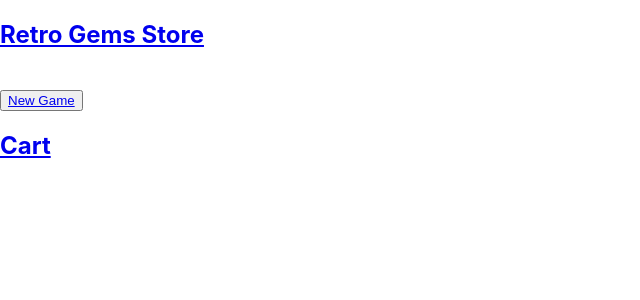
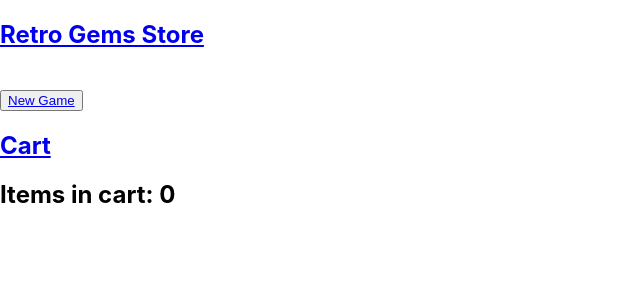
Before and after one commit to floweraviles/pern-final-project-template, a React (Create React App) app in the folder front-end/: page /cart in a window 1280 px wide. Shown: the top 300 px of the page, without its empty margins (0-640 px from the left). Built offline with nearby package versions, Linux system fonts and the light colour scheme.

Commit message:
add delete button to cart component

```diff
--- a/front-end/src/App.js
+++ b/front-end/src/App.js
@@ -18,6 +18,11 @@ function App() {
       ...prevShoppingCart,
       newShoppingCartItem,
     ]);
+  };
+
+  const deleteShoppingCartItem = (id) => {
+    const filteredArray = shoppingCart.filter((item) => item.id !== id);
+    setShoppingCart(filteredArray);
   };
 
   console.log(shoppingCart);
@@ -43,7 +48,7 @@ function App() {
               <Edit />
             </Route>
             <Route exact path="/cart">
-              <Cart shoppingCart={shoppingCart} />
+              <Cart shoppingCart={shoppingCart} deleteShoppingCartItem={deleteShoppingCartItem}/>
             </Route>
             <Route path="*">
               <FourOFour />
--- a/front-end/src/Components/Cart.js
+++ b/front-end/src/Components/Cart.js
@@ -1,4 +1,4 @@
-const Cart = ({ shoppingCart }) => {
+const Cart = ({ shoppingCart, deleteShoppingCartItem }) => {
   return (
     <section>
       <ul>
@@ -6,10 +6,13 @@ const Cart = ({ shoppingCart }) => {
           return (<li key={item.id}>
               <img src={item.box_image} alt="video_game_img"/>
               <h1>Name:{item.name}</h1>
-              <h2>Price: {item.price}</h2>
+              <h2>Price: ${item.price}(USD)</h2>
+              <button onClick={() => deleteShoppingCartItem(item.id)}>Delete</button>
           </li>);
         })}
       </ul>
+
+      <h1>Items in cart: {shoppingCart.length}</h1>
     </section>
   );
 };
```
